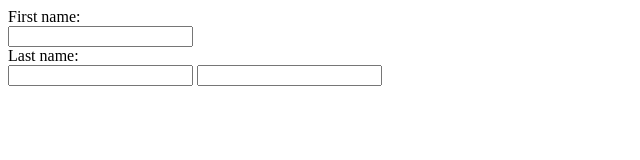
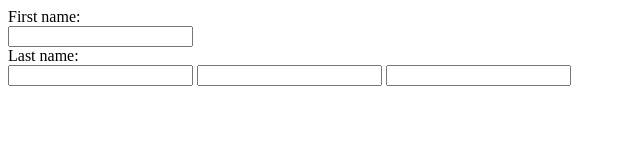
Before and after one commit to Vethiga04/GitHubLearning, a plain HTML site: page index.html in a window 1280 px wide. Shown: the whole page, without its empty margins (0-640 px from the left). Drawn offline with Linux system fonts and the light colour scheme.

Commit message:
education added

```diff
--- a/index.html
+++ b/index.html
@@ -4,4 +4,5 @@
   <label for="lname">Last name:</label><br>
   <input type="text" id="lname" name="lname">
   <input type="text" id="address" name="address">
+  <input type="text" id="education" name="education">
 </form>
```
